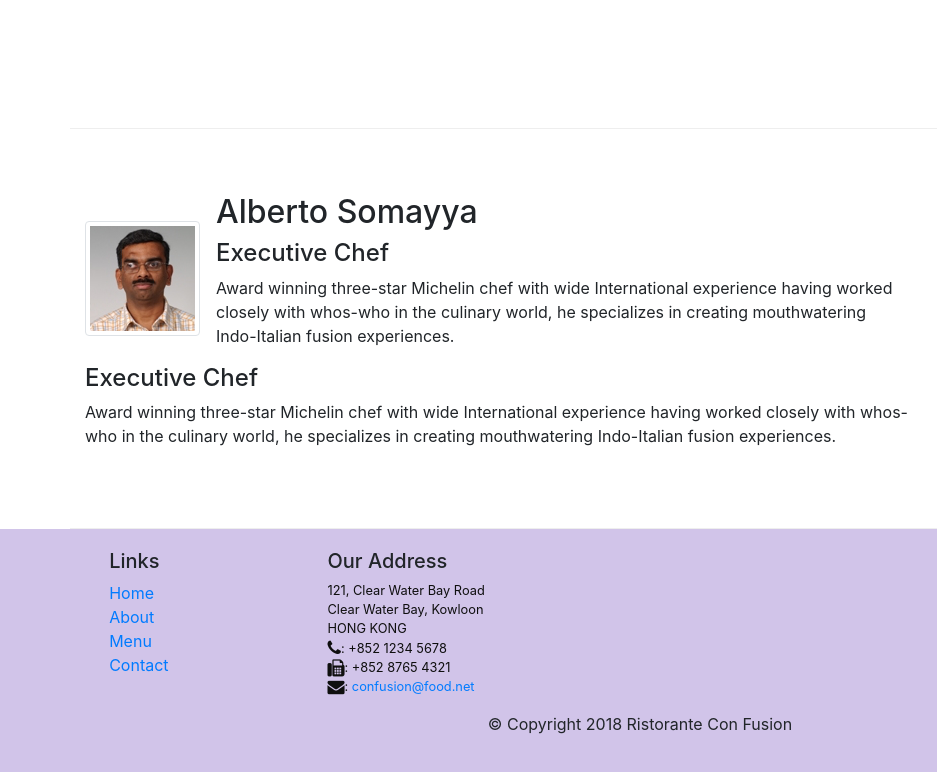
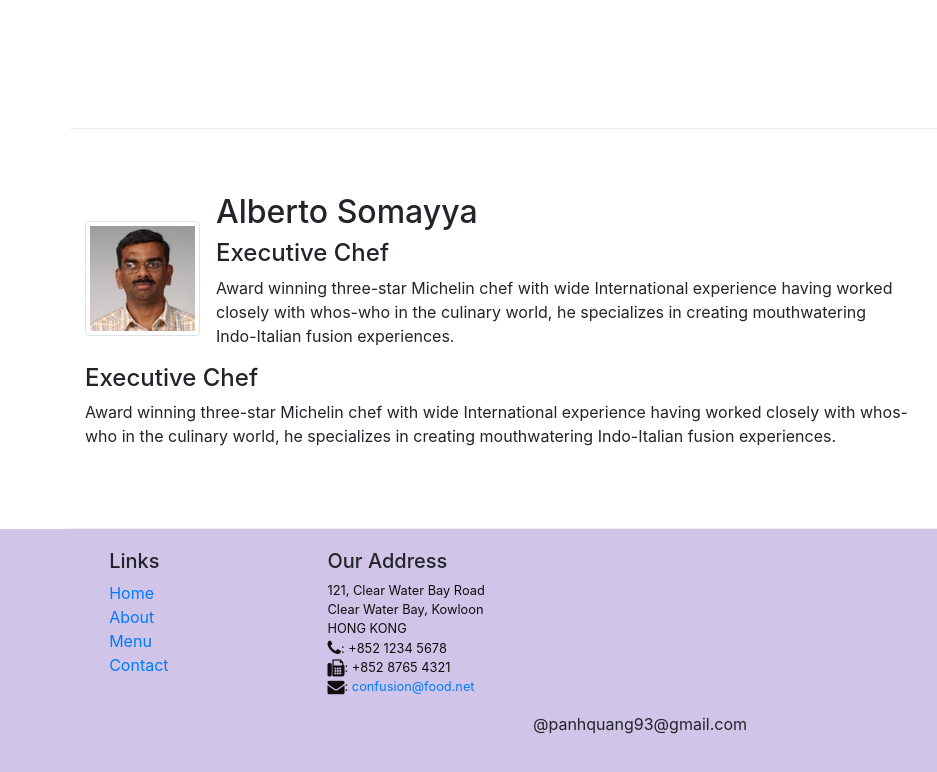
Before and after one commit to Chymsama/FERLAB3, a website: page index.html in a window 1280 px wide. Shown: the part 1426-2198 px from the top of the page, 0-937 px from the left. Drawn offline with nearby package versions, Linux system fonts and the light colour scheme.

Commit message:
quangdev

```diff
--- a/index.html
+++ b/index.html
@@ -445,7 +445,7 @@
             </div>
             <div class="row justify-content-center">
                 <div class="col-auto">
-                    <p>© Copyright 2018 Ristorante Con Fusion</p>
+                    <p>@panhquang93@gmail.com</p>
                 </div>
             </div>
         </div>
```
